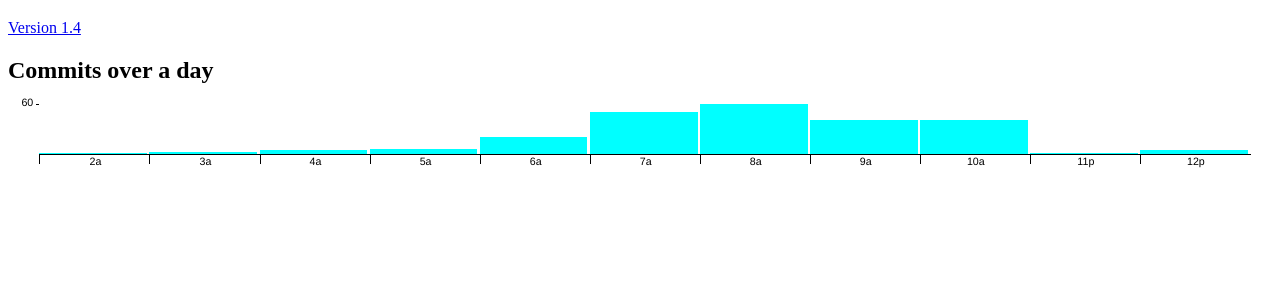
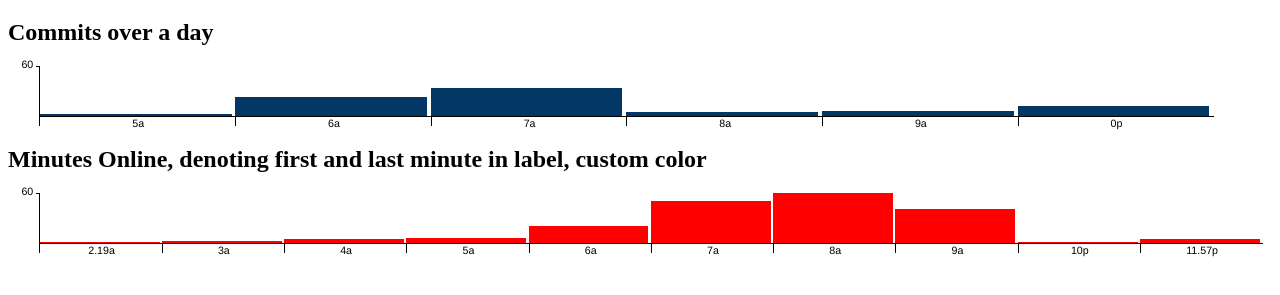
Before and after one commit to mrjones-plip/Happy-Day-Histogram, a plain HTML site: page example/index.html in a window 1280 px wide. Shown: the part 61-356 px from the top of the page. Drawn offline with Linux system fonts and the light colour scheme.

Commit message:
fully functoinal, error handling, examples

```diff
--- a/example/index.html
+++ b/example/index.html
@@ -9,12 +9,36 @@
 <body>
 
 <h1>Happy Day Histogram Examples</h1>
-<a href="..">Version 1.4</a>
 
 <h2> Commits over a day </h2>
+<div id="histogram"></div>
+<script>
+    let hours = [
+        0,
+        0,
+        0,
+        0,
+        0,
+        2,
+        22,
+        33,
+        4,
+        6,
+
+        0,
+        0,
+        12
+
+    ];
+
+    new HappyDayHistogram('histogram', hours);
+</script>
+
+
+<h2> Minutes Online, denoting first and last minute in label, custom color </h2>
 <div id="histogram2"></div>
 <script>
-    let hours = [
+    hours = [
         0,
         0,
         1,
@@ -23,8 +47,7 @@
         5,
         20,
         50,
-        60,
-        40,
+        70,
         40,
 
         0,
@@ -43,8 +66,11 @@
         1,
         4
     ];
+    let labels = [];
+    labels[2] = '2.19a'
+    labels[23] = '11.57p'
 
-    new HappyDayHistogram('histogram2', hours, 'aqua');
+    new HappyDayHistogram('histogram2', hours, 'red', labels);
 </script>
 
 
--- a/src/HappyDayHistogram.css
+++ b/src/HappyDayHistogram.css
@@ -21,6 +21,9 @@
 .dayHistogram .hour .chart {
     height: 50px;
     width: 100%;
+}
+.dayHistogram .hour .firstHour{
+    border-left: 1px solid #000;
 }
 .dayHistogram .bar,
 .dayHistogram .emptyTop,
--- a/src/HappyDayHistogram.js
+++ b/src/HappyDayHistogram.js
@@ -6,18 +6,18 @@
  * @param color string - CSS color
  * @constructor
  */
-function HappyDayHistogram (targetId, hourData, color ) {
+function HappyDayHistogram (targetId, hourData, color, labels ) {
 
     let bottom = 0;
     let top = 100;
     let width;
     let finalHTML = '';
     let max = 60;
-    let i = 0;
+    let i;
     let label, aOrP, extraClass, lastHour;
     let count = 0;
     let totalHours = 0;
-    let hour = 0;
+    let events = 0;
     let localColor = '#043864'; // a dark blue kinda job
 
     if (color !== undefined) {
@@ -41,22 +41,30 @@ function HappyDayHistogram (targetId, hourData, color ) {
     }
 
     for (i = 0; i < hourData.length; i++) {
-
-        hour = hourData[i];
-        if (hour <= 0){
+        if(i > 23){
+            console.log("WARNING: Data has more than 24 hours. Showing only the first 24.")
+            break;
+        }
+        events = hourData[i];
+        if (events <= 0){
             continue;
+        } else if (events > max){
+            events = max;
+            console.log("WARNING: Events for day", i, "has more than ", max,". " +
+                "There are only 60 min/hour! Capped value at ", max)
         }
         if(count === 0){
             extraClass = ' firstHour ';
+        } else {
+            extraClass = '';
         }
 
         width = Math.floor((1 / totalHours * 100 ));
-        finalHTML +=
-        '<div class="hour hour' + i + '" style="width: ' + width + '%">' +
-        '<div class="chart">';
+        finalHTML += '<div class="hour hour' + i + '" style="width: ' + width + '%">' +
+            '<div class="chart ' + extraClass + '">';
 
         // round bottom to closest 2
-        bottom = Math.ceil((hour / max * 100) / 2) * 2;
+        bottom = Math.ceil((events / max * 100) / 2) * 2;
         top = 100 - bottom ;
 
         // Build up HTML for the column
@@ -65,15 +73,19 @@ function HappyDayHistogram (targetId, hourData, color ) {
         finalHTML += '<div class="filledBottom " style="height: ' + bottom  + '%">&nbsp;</div>';
         finalHTML += '</div>';
 
+        if(labels !== undefined && labels[i] !== undefined){
+            label = labels[i];
+        } else {
             label = Number(i);
             aOrP = 'a';
-        if (label === 0 ) {
+            if (label === 0) {
                 label = 12;
-        } else if (label >= 12 ){
+            } else if (label >= 12) {
                 label = i - 12;
                 aOrP = 'p';
             }
             label = label + aOrP;
+        }
 
         finalHTML +=
             '</div>' + // close chart
@@ -83,7 +95,7 @@ function HappyDayHistogram (targetId, hourData, color ) {
         count += 1;
     }
 
-    // close out 'yearHistogram' and 'data' divs
+    // close out 'dayHistogram' and 'data' divs
     finalHTML += '</div></div><br style="clear:both"/>';
 
     document.getElementById(targetId).innerHTML = finalHTML;
```
Also changed, not shown: 1 other file. Lines whose indentation alone changed are shown as unchanged.
